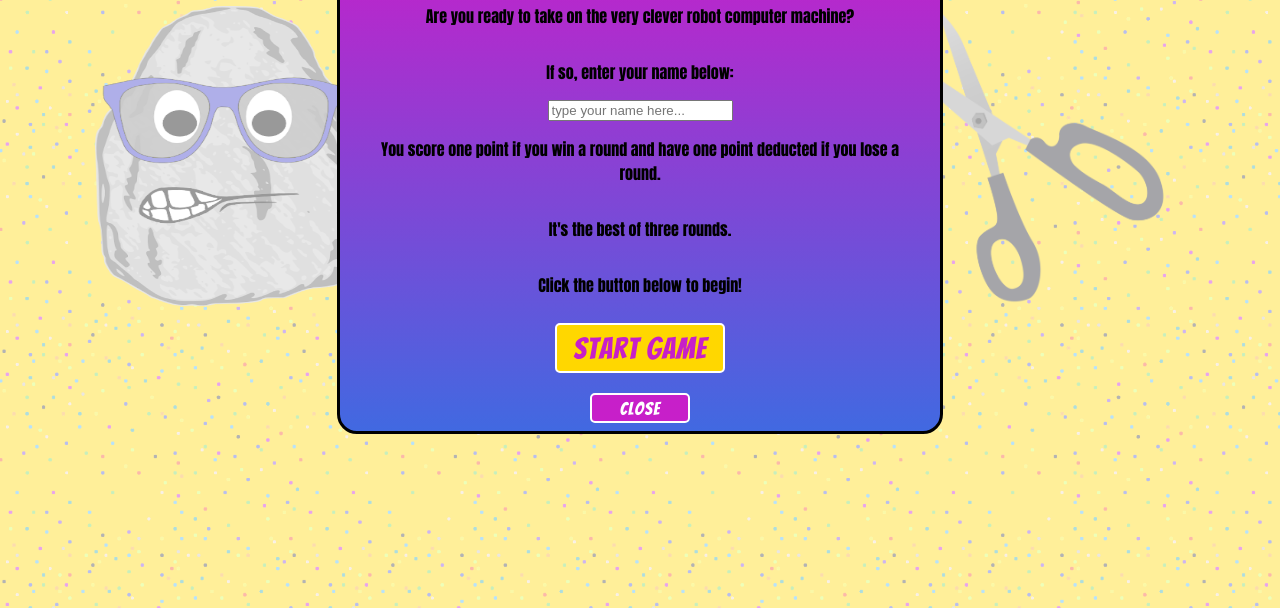
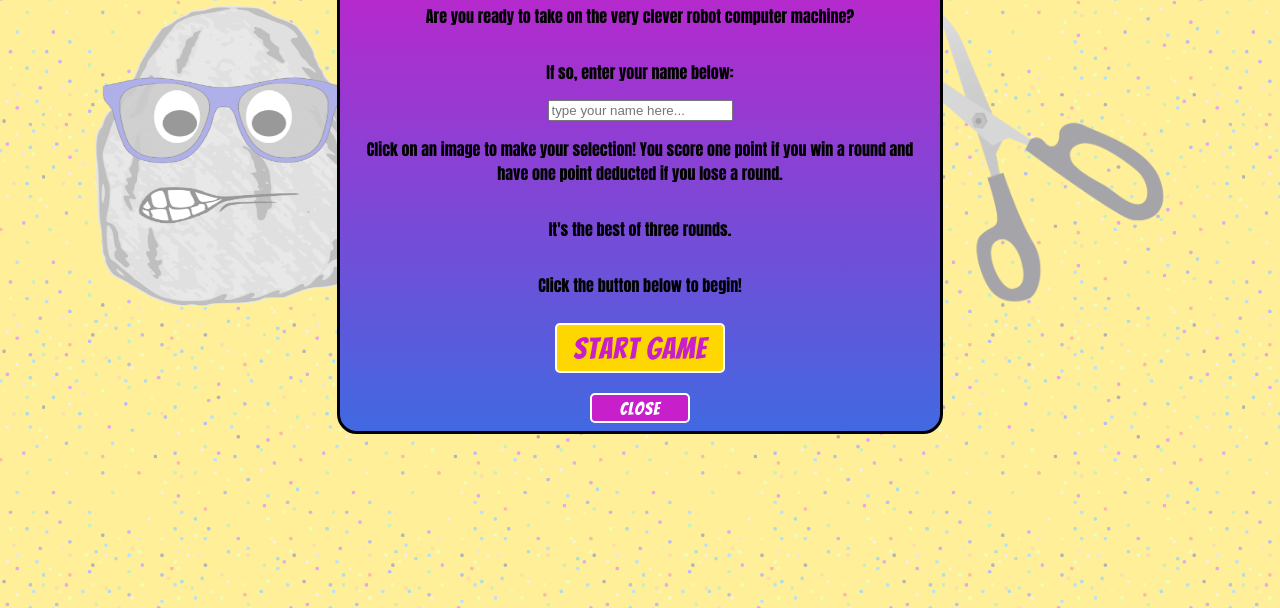
Before and after one commit to katiehawcutt/rock-paper-scissors-game, a plain HTML site: page index.html in a window 1280 px wide. Both pictures are taken after a click on the button "Click to play!". Shown: the part 192-800 px from the top of the page. Drawn offline with Linux system fonts and the light colour scheme.

Commit message:
game instructions update

```diff
--- a/index.html
+++ b/index.html
@@ -72,8 +72,8 @@
       <p>If so, enter your name below:</p>
       <input type="text" id="userName" placeholder="type your name here..." />
       <p>
-        You score one point if you win a round and have one point deducted if
-        you lose a round.
+        Click on an image to make your selection! You score one point if you win
+        a round and have one point deducted if you lose a round.
       </p>
       <p>It's the best of three rounds.</p>
       <p>Click the button below to begin!</p>
```
